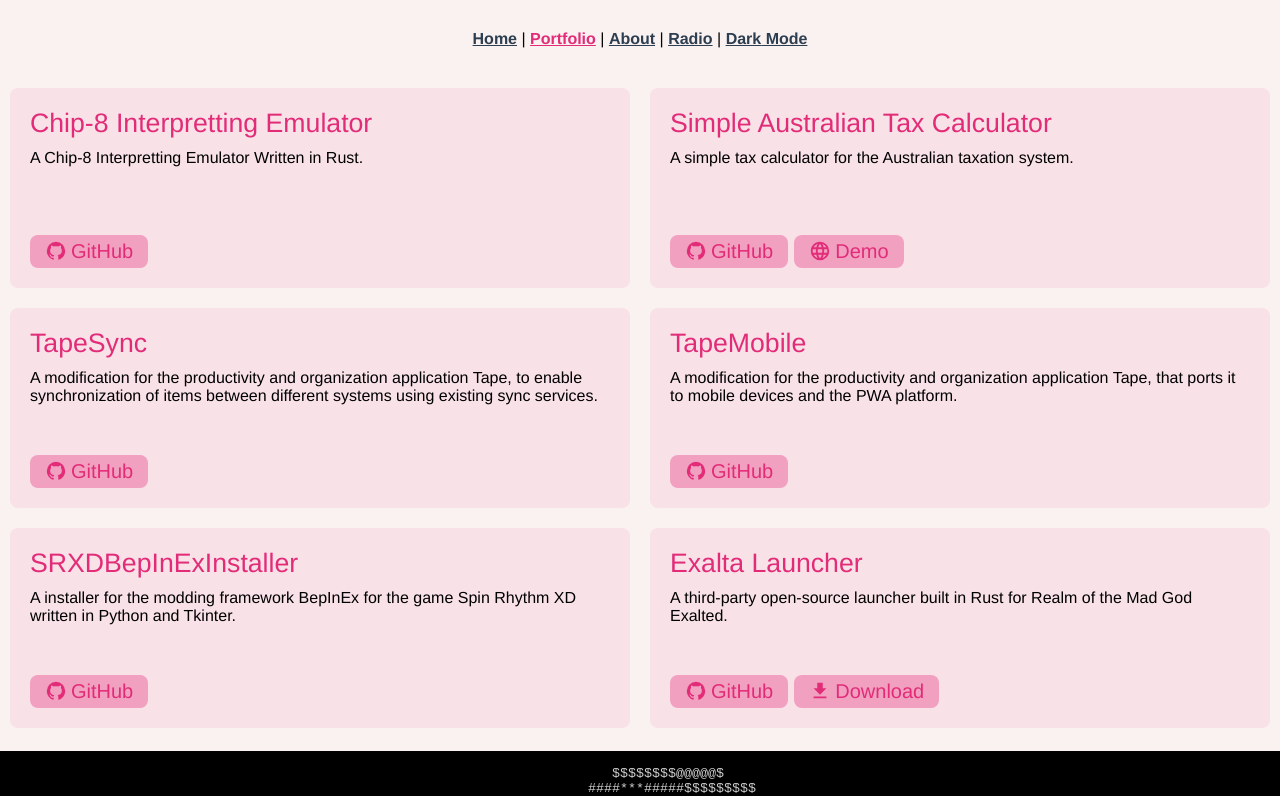
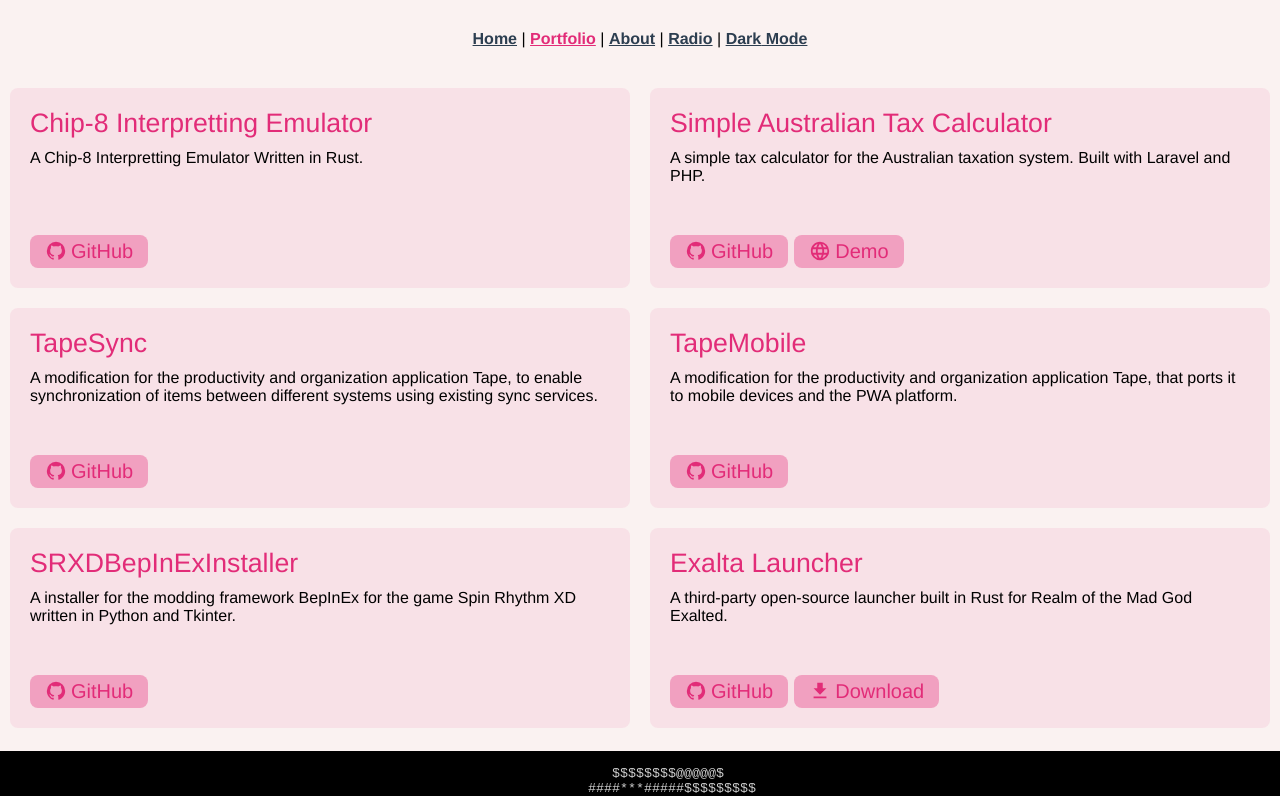
Before and after one commit to amydevs/legacy-portfolio-3, a Next.js app: page /portfolio in a window 1280 px wide. Shown: the top 796 px of the page. Built offline with nearby package versions, Linux system fonts and the light colour scheme.

Commit message:
new text

```diff
--- a/cfg/project_cards.ts
+++ b/cfg/project_cards.ts
@@ -16,7 +16,7 @@
     },
     {
         title: "Simple Australian Tax Calculator",
-        description: "A simple tax calculator for the Australian taxation system.",
+        description: "A simple tax calculator for the Australian taxation system. Built with Laravel and PHP.",
         actions: [
             {
                 text: "GitHub",
```
